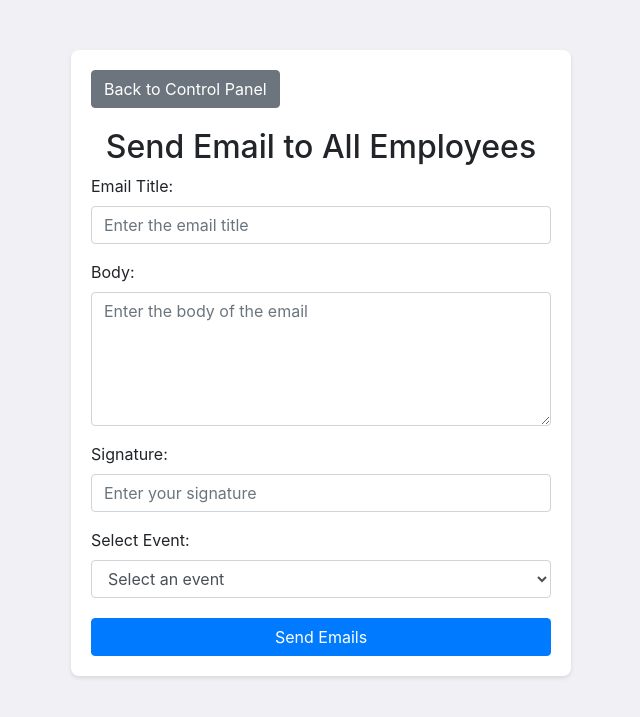
After one commit to Pruthviraj-2004/Email_sender_1, a Django app: template email_sender_project/sender_app/templates/email_sender_app/event_email_form.html in a window 1280 px wide. The commit adds this page. Shown: the top 717 px of the page, without its empty margins (319-959 px from the left). Run offline with Django 4.2, Linux system fonts and the light colour scheme; the template is opened without the code that fills it: values that come from a table or form of the project are taken from there, others are empty; data comes from the database, SQL or seed files in the repository; both versions use the stored data as it was after the commit; some libraries are stand-ins or nearby versions.

Commit message:
modified the event sending mail

```diff
--- a/email_sender_project/sender_app/forms.py
+++ b/email_sender_project/sender_app/forms.py
@@ -131,3 +131,24 @@ class EventSelectForm(forms.Form):
         empty_label="Select an event",
         widget=forms.Select(attrs={'class': 'form-control'})
     )
+
+class EventEmailForm(forms.Form):
+    title = forms.CharField(
+        max_length=128,
+        label='Email Title',
+        widget=forms.TextInput(attrs={'class': 'form-control', 'placeholder': 'Enter the email title'})
+    )
+    body = forms.CharField(
+        widget=forms.Textarea(attrs={'class': 'form-control', 'placeholder': 'Enter the body of the email', 'rows': 5})
+    )
+    sign = forms.CharField(
+        max_length=64,
+        label='Signature',
+        widget=forms.TextInput(attrs={'class': 'form-control', 'placeholder': 'Enter your signature'})
+    )
+    event = forms.ModelChoiceField(
+        queryset=OrganizationEvent.objects.all(),
+        label='Select Event',
+        widget=forms.Select(attrs={'class': 'form-control'}),
+        empty_label="Select an event"
+    )
--- a/email_sender_project/sender_app/templates/email_sender_app/control_panel.html
+++ b/email_sender_project/sender_app/templates/email_sender_app/control_panel.html
@@ -47,7 +47,6 @@
             <h2>Send Emails</h2>
             <div class="list-group">
                 <a href="{% url 'send_emails_to_all' %}" class="list-group-item list-group-item-action">Send Emails to All</a>
-                <a href="{% url 'send_custom_yes_no_emails' %}" class="list-group-item list-group-item-action">Send CustomEmails to All(Yes Or No)</a>
                 <a href="{% url 'send_custom_emails' %}" class="list-group-item list-group-item-action">Send CustomEmails to All(Content)</a>
                 <a href="{% url 'send_summary_email' %}" class="list-group-item list-group-item-action">Send Daily Summary Email</a>
             </div>
@@ -59,6 +58,7 @@
             <div class="list-group">
                 <a href="{% url 'organization_events' %}" class="list-group-item list-group-item-action">Events</a>
                 <a href="{% url 'employee_event_responses' %}" class="list-group-item list-group-item-action">All Event Responses</a>
+                <a href="{% url 'send_custom_yes_no_emails' %}" class="list-group-item list-group-item-action">Send Event Emails to All(Yes Or No)</a>
                 <a href="{% url 'view_event_responses' %}" class="list-group-item list-group-item-action">View Event Responses</a>
                 <a href="{% url 'send_event_summary_email' %}" class="list-group-item list-group-item-action">Send Event Summary Email</a>
             </div>
--- /dev/null
+++ b/email_sender_project/sender_app/templates/email_sender_app/event_email_form.html
@@ -0,0 +1,56 @@
+<!DOCTYPE html>
+<html lang="en">
+<head>
+    <meta charset="UTF-8">
+    <title>Send Email</title>
+    <link rel="stylesheet" href="https://maxcdn.bootstrapcdn.com/bootstrap/4.5.2/css/bootstrap.min.css">
+    <style>
+        body {
+            background-color: #f0f0f5; /* Light background color for overall page */
+        }
+        .form-container {
+            max-width: 500px;
+            margin: 50px auto;
+            padding: 20px;
+            background-color: #fff;
+            border-radius: 8px;
+            box-shadow: 0 2px 4px rgba(0, 0, 0, 0.1);
+        }
+        .btn-primary {
+            width: 100%;
+            margin-top: 20px;
+        }
+        .btn-secondary {
+            margin-bottom: 20px;
+        }
+        .alert {
+            margin-top: 20px;
+        }
+    </style>
+</head>
+<body>
+    <div class="container">
+        <div class="form-container">
+            <a href="{% url 'control_panel' %}" class="btn btn-secondary">Back to Control Panel</a>
+            <h2 class="text-center">Send Email to All Employees</h2>
+            {% if messages %}
+                <ul class="alert alert-success mt-3">
+                    {% for message in messages %}
+                        <li>{{ message }}</li>
+                    {% endfor %}
+                </ul>
+            {% endif %}
+            <form method="post">
+                {% csrf_token %}
+                {{ form.as_p }}
+                <button type="submit" class="btn btn-primary btn-block">Send Emails</button>
+            </form>
+        </div>
+    </div>
+
+    <!-- Include Bootstrap JS and dependencies -->
+    <script src="https://code.jquery.com/jquery-3.5.1.slim.min.js"></script>
+    <script src="https://cdn.jsdelivr.net/npm/@popperjs/core@2.9.2/dist/umd/popper.min.js"></script>
+    <script src="https://maxcdn.bootstrapcdn.com/bootstrap/4.5.2/js/bootstrap.min.js"></script>
+</body>
+</html>
```
Also changed, not shown: email_sender_project/sender_app/templates/email_sender_app/event_message.html (added, +90 -0 lines), email_sender_project/sender_app/views.py (+49 -108 lines), email_sender_project/db.sqlite3.
